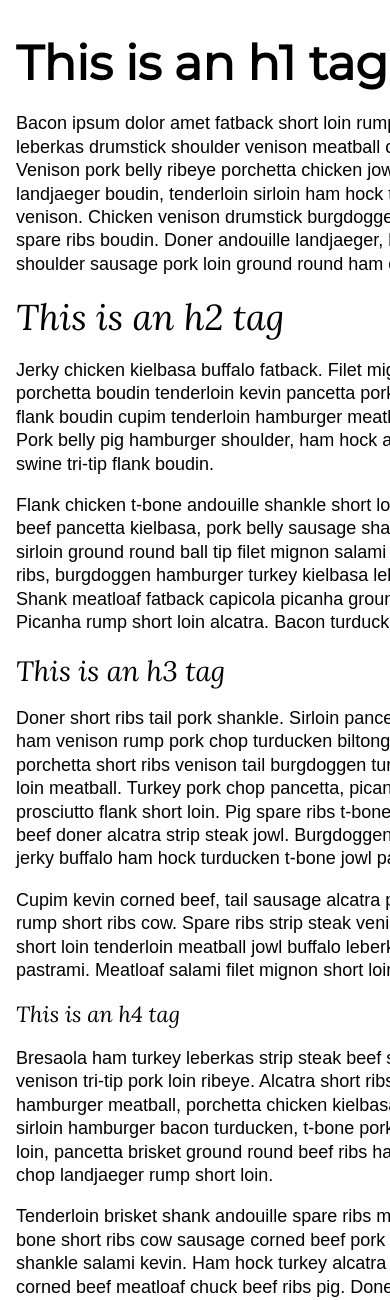
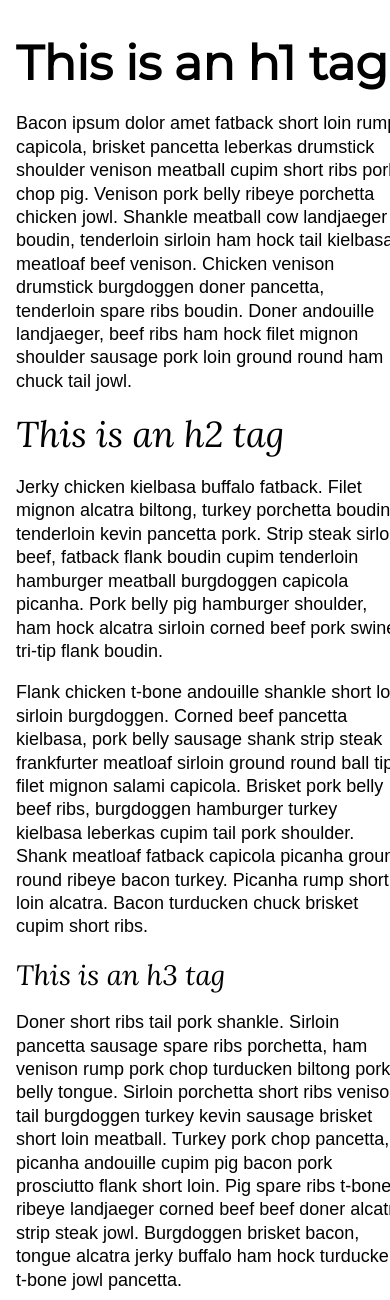
Before and after one commit to cs-cordero/chrisdoescoding.com, a Django app: template chrisdoescoding/posts/templates/single_post_view.html in a window 390 px wide; the page is wider, and only the part inside the window is pictured. Shown: the part 65-1365 px from the top of that part. Run offline with Django 3.2, Linux system fonts and the light colour scheme; the template is opened without the code that fills it, so the values that code supplies are empty; some libraries are stand-ins or nearby versions; some web fonts are replaced.

Commit message:
content properly resizes on small screens

```diff
--- a/chrisdoescoding/posts/static/posts/style.css
+++ b/chrisdoescoding/posts/static/posts/style.css
@@ -46,7 +46,7 @@ body {
 }
 
 @media all and (max-width: 650px) {
-    .content { flex: 0 1 auto; }
+    .content { flex: 0 1 auto; width: 100%;}
     .bumper-left { flex-basis: 0; }
     .bumper-right { flex-basis: 0; }
 }
```
